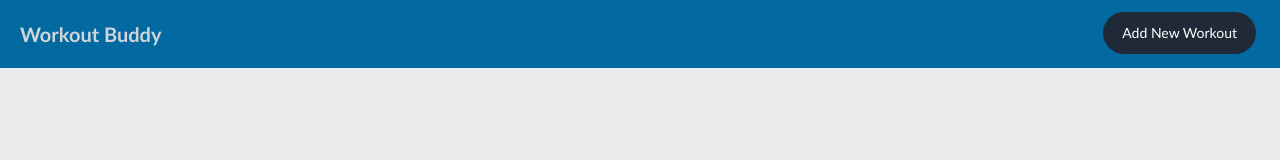
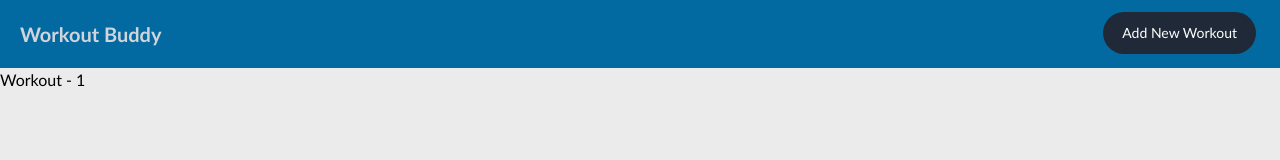
Before and after one commit to Faithful001/workout-app, a React (Vite) app in the folder frontend/: page /workout/1 in a window 1280 px wide. Shown: the top 160 px of the page. Built offline with nearby package versions, Linux system fonts and the light colour scheme.

Commit message:
tired fr

```diff
--- a/frontend/src/App.jsx
+++ b/frontend/src/App.jsx
@@ -3,6 +3,7 @@ import { BrowserRouter as Router, Route, Switch } from "react-router-dom";
 import NavBar from "./components/NavBar";
 import Home from "./components/Home";
 import WorkoutForm from "./components/WorkoutForm";
+import WorkoutDetailsFull from "./components/WorkoutDetailsFull";
 
 function App() {
   return (
@@ -18,6 +19,9 @@ function App() {
           <Route exact path='/add-new-workout'>
             <WorkoutForm/>
           </Route>
+          <Route exact path='/workout/:id'>
+            <WorkoutDetailsFull/>
+          </Route>
       </Switch>
         </div>
     </Router>
--- /dev/null
+++ b/frontend/src/components/WorkoutDetailsFull.jsx
@@ -0,0 +1,14 @@
+import {useParams} from "react-router-dom";
+
+const WorkoutDetailsFull = () => {
+    const { id } = useParams()
+    return (
+        <div className="workoutdetails-full">
+            <div className="section">
+                <h2>Workout - {id}</h2>
+            </div>
+        </div>
+     );
+}
+
+export default WorkoutDetailsFull;
```
Also changed, not shown: 1 other file (tests, documents, lock files or other folders).
